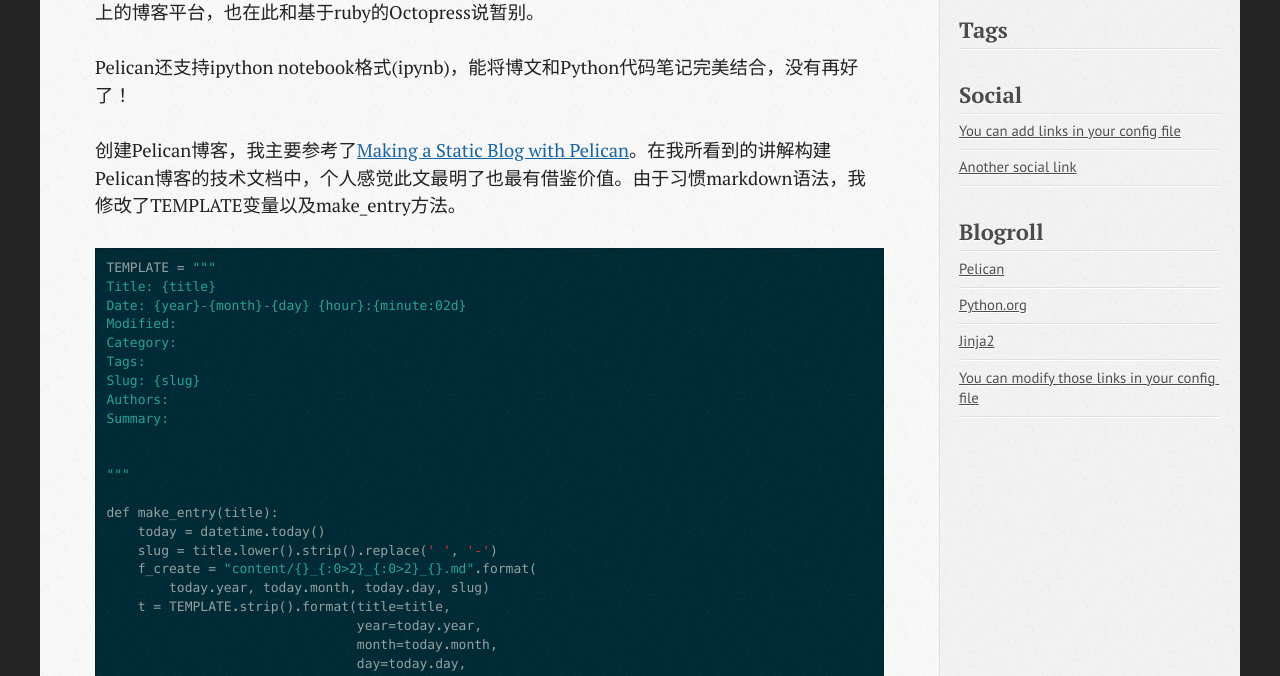
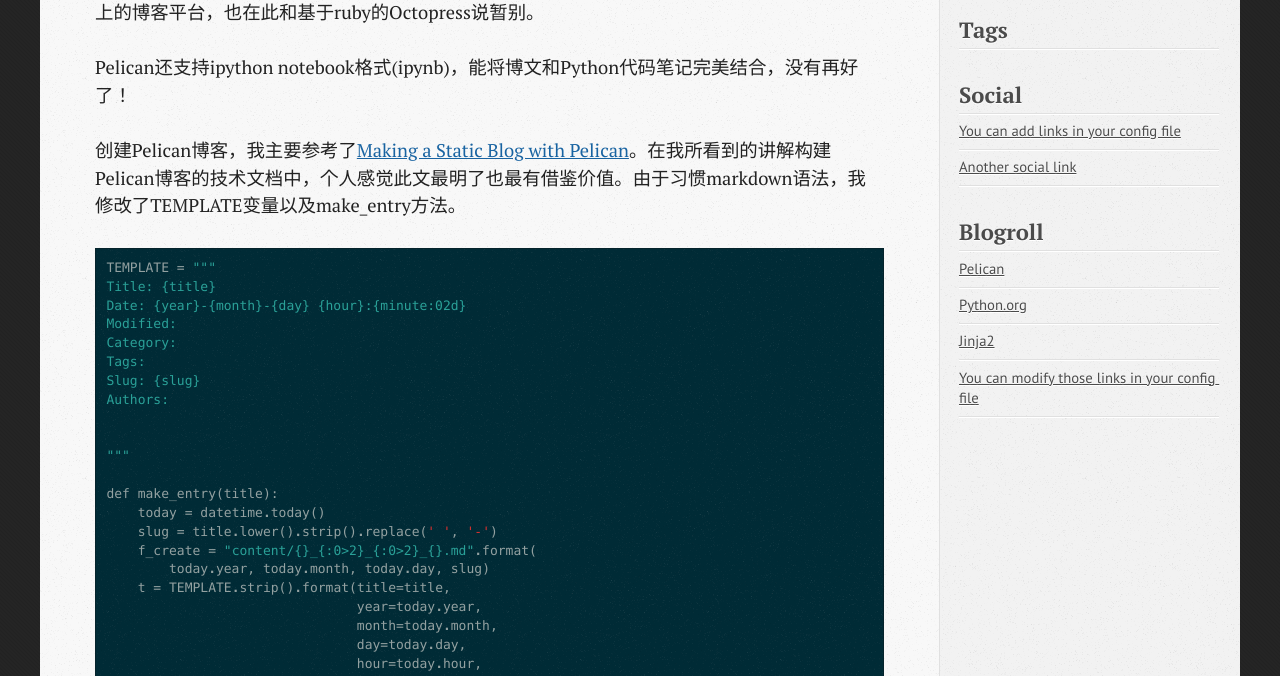
Before and after one commit to jay8688/jay8688.github.io, a plain HTML site: page rolling-with-pelican.html in a window 1280 px wide. Shown: the part 424-1100 px from the top of the page. Drawn offline with Linux system fonts and the light colour scheme.

Commit message:
Update documentation

```diff
--- a/rolling-with-pelican.html
+++ b/rolling-with-pelican.html
@@ -64,7 +64,6 @@
 <span class="s2">Tags:</span>
 <span class="s2">Slug: {slug}</span>
 <span class="s2">Authors:</span>
-<span class="s2">Summary:</span>
 
 
 <span class="s2">&quot;&quot;&quot;</span>
```
